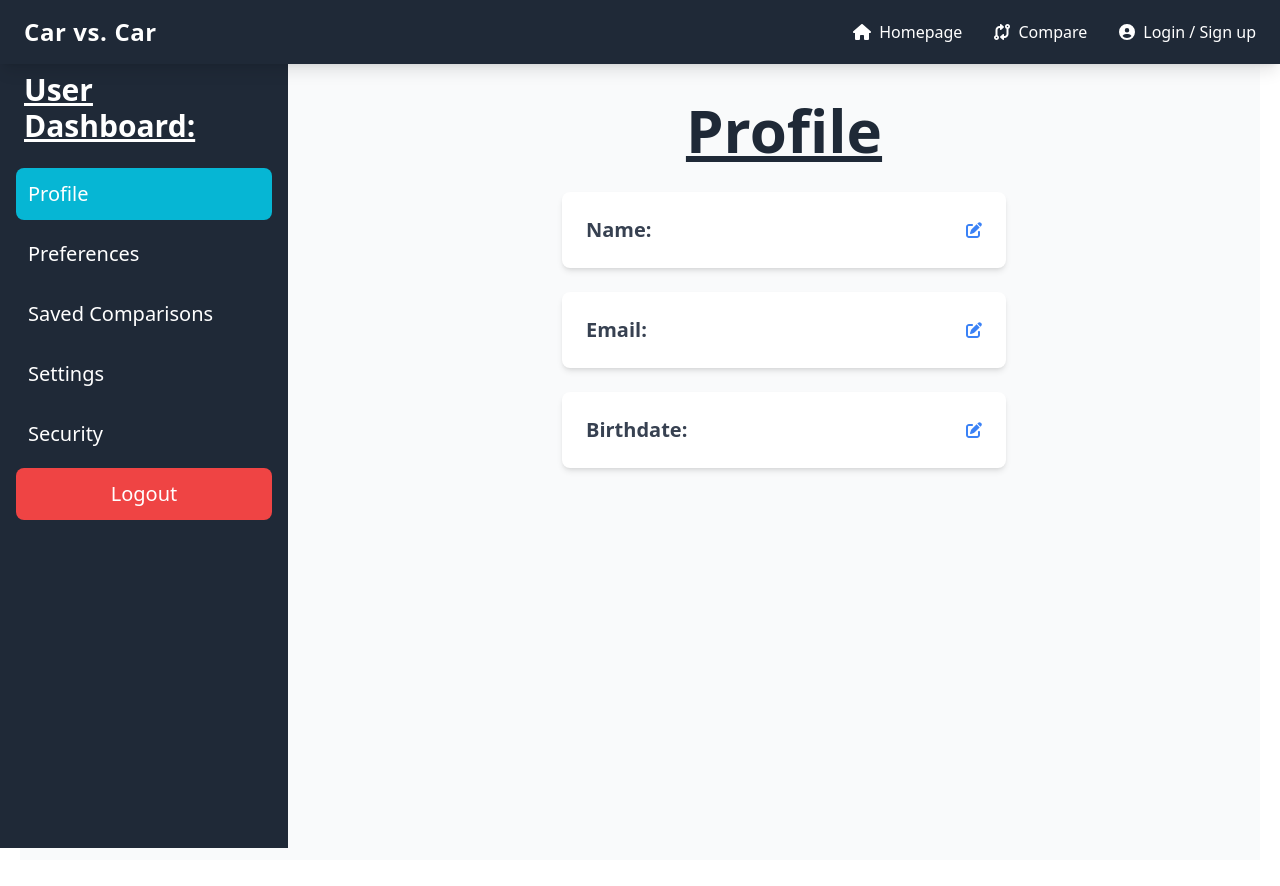
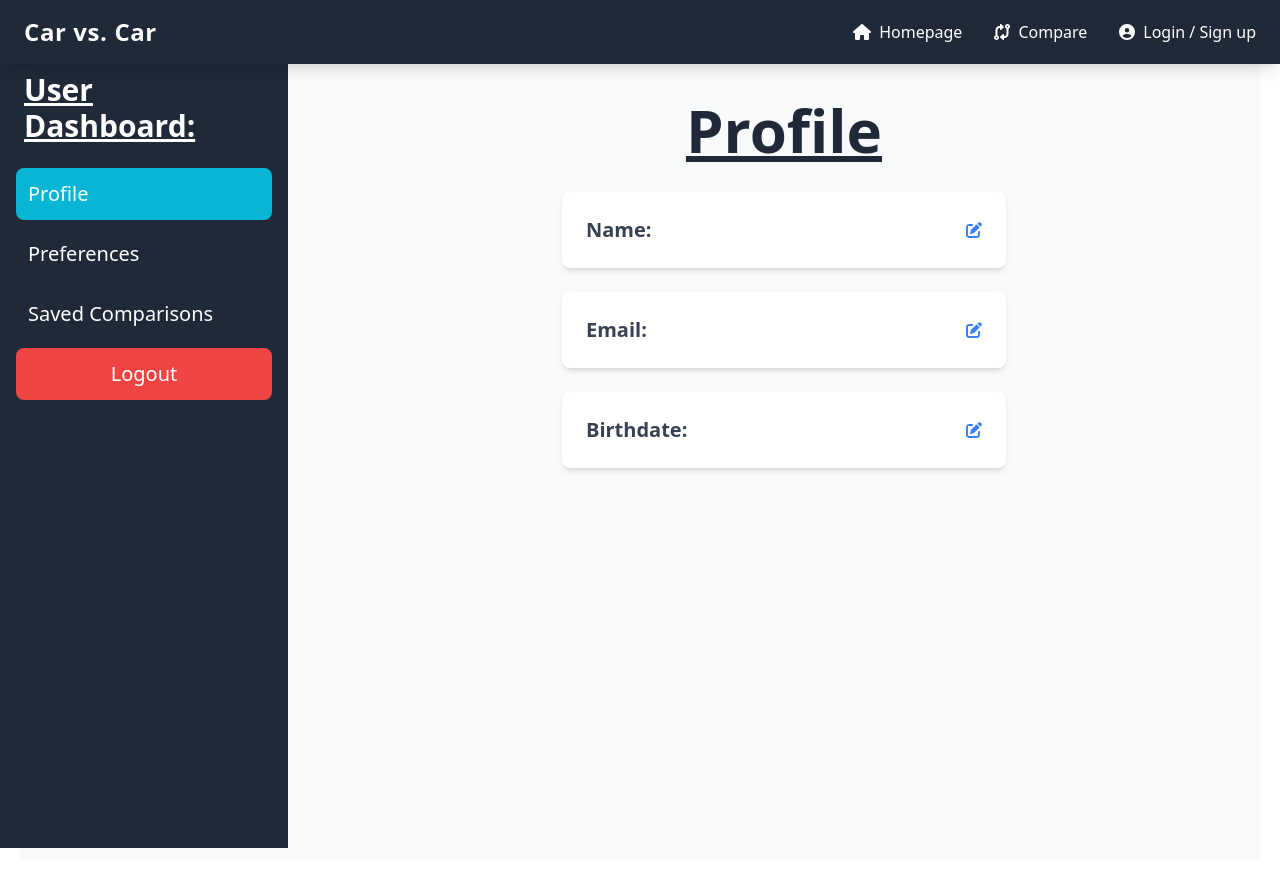
Before and after one commit to alramirez729/CarVsCar, a React (Create React App) app in the folder frontend/: page /userDashboard in a window 1280 px wide. Shown: the top 886 px of the page. Built offline with nearby package versions, Linux system fonts and the light colour scheme; no server answers.

Commit message:
userDashboard change.

```diff
--- a/frontend/src/pages/userDashboard.js
+++ b/frontend/src/pages/userDashboard.js
@@ -166,7 +166,7 @@ function UserDashboard() {
       <aside className="w-72 bg-gray-800 text-white p-6 space-y-6 h-screen fixed top-12 left-0">
         <h2 className="font-sans text-3xl font-bold mb-6 underline animate-fade-in">User Dashboard:</h2>
         <ul className="space-y-2 -mx-2 text-xl">
-          {['Profile', 'Preferences', 'Saved Comparisons','Settings', 'Security'].map((section) => (
+          {['Profile', 'Preferences', 'Saved Comparisons'].map((section) => (
             <li
               key={section}
               className={`font-sans cursor-pointer p-3 rounded-lg transition duration-300 animate-fade-in ${
@@ -267,9 +267,6 @@ function UserDashboard() {
             )}
           </div>
         )}
-
-          {selectedSection === 'Settings' && <div className="bg-white p-6 rounded-lg shadow-md">Your Account Settings</div>}
-          {selectedSection === 'Security' && <div className="bg-white p-6 rounded-lg shadow-md">Security and Password Options</div>}
         </div>
       </main>
       {/* Logout Confirmation Modal */}
```
